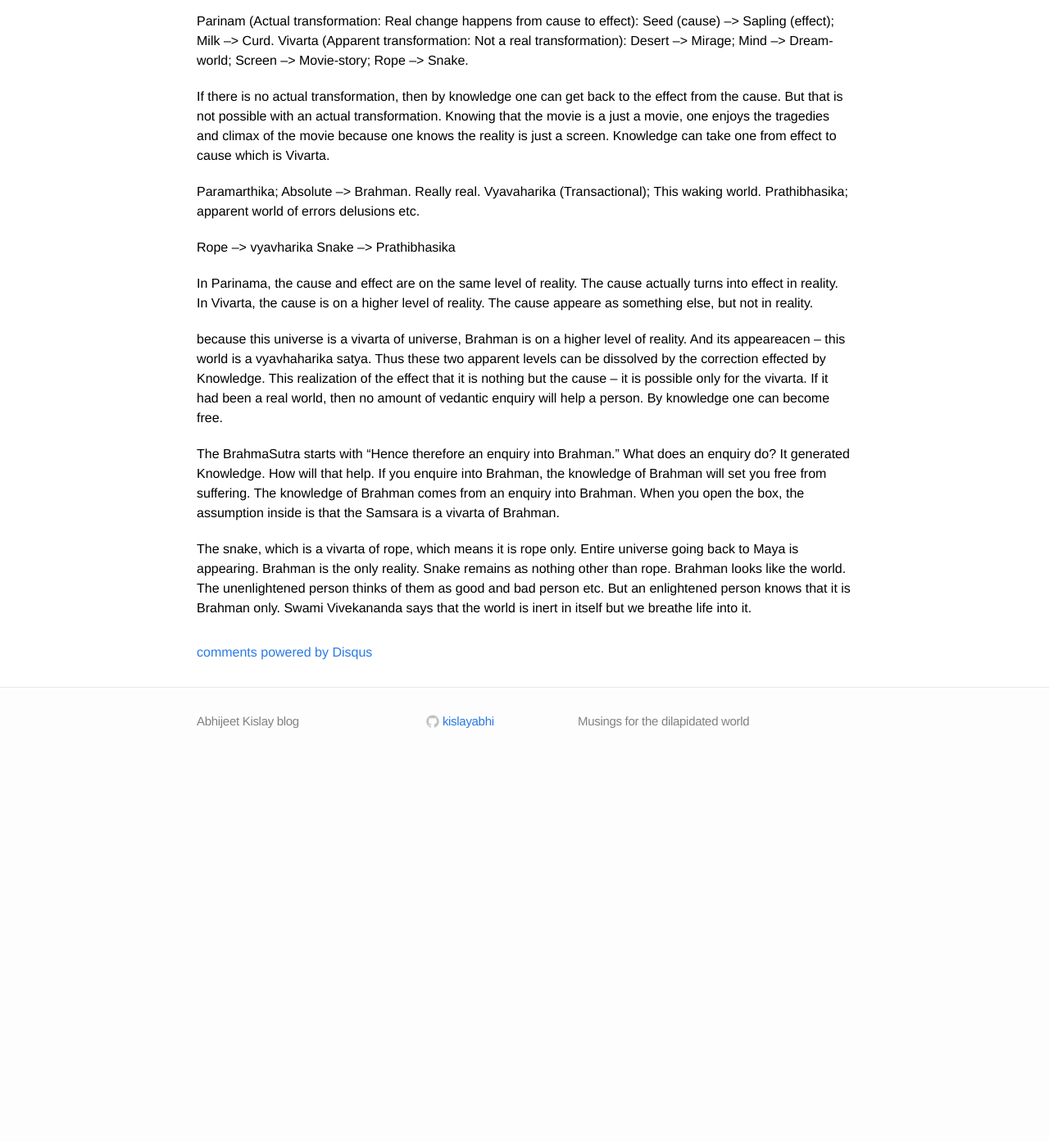
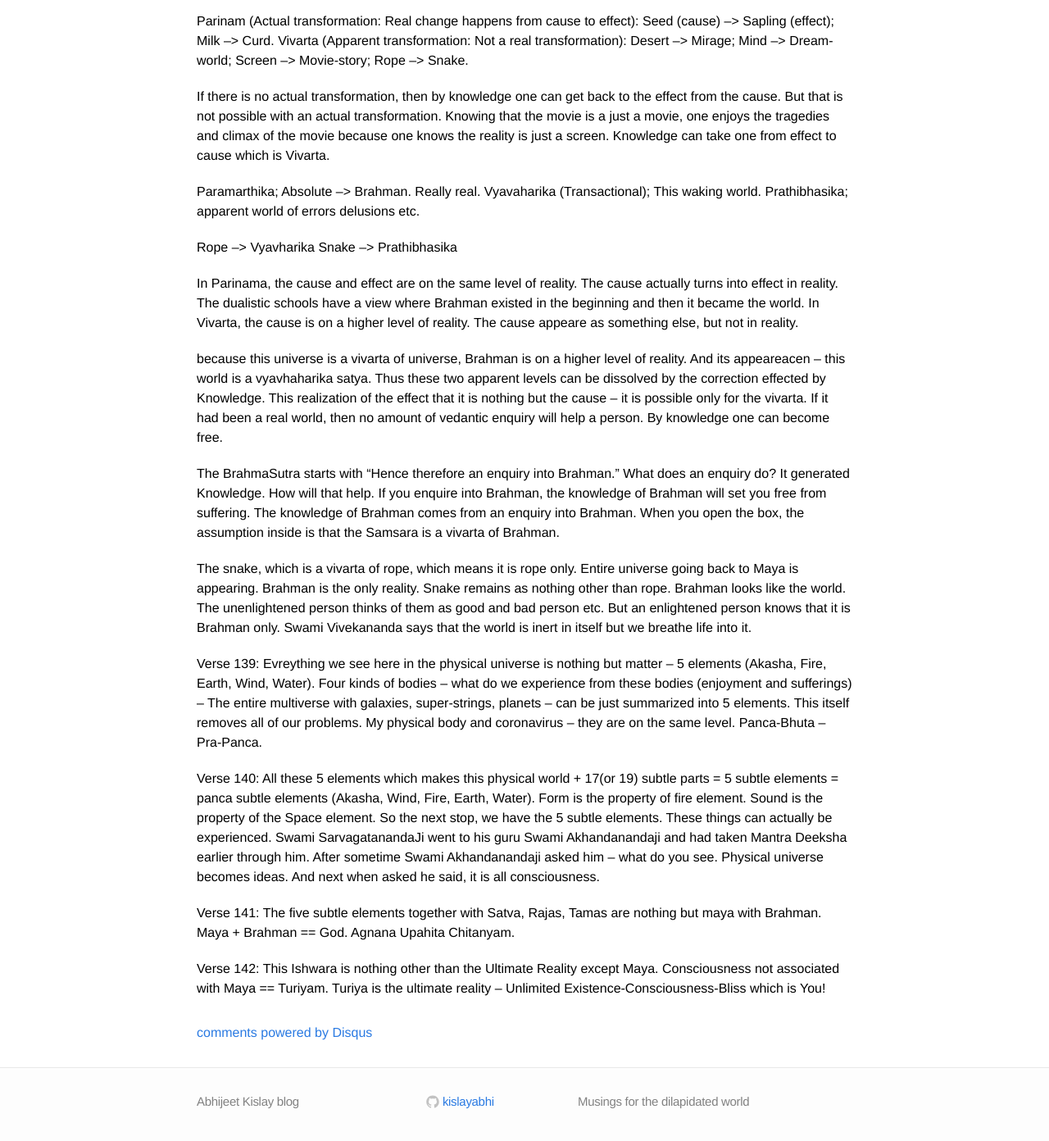
Before and after one commit to kislayabhi/kislayabhi.github.io, a Jekyll site: the page built from _posts/2021-3-3-Lecture-Summaries.md, in a window 1280 px wide and 1400 px high, scrolled down 491 px. Shown: the top 1392 px of the window at 82% size. Built offline with Jekyll 4.4.1, drawn with Linux system fonts in a browser that asks for light colours; comment, search, counter and statistics services are not loaded; before the commit the page ends 1427 px from its top, so only the background shows below that.

Commit message:
Update 2021-3-3-Lecture-Summaries.md

```diff
--- a/_posts/2021-3-3-Lecture-Summaries.md
+++ b/_posts/2021-3-3-Lecture-Summaries.md
@@ -25,15 +25,22 @@ Paramarthika; Absolute --> Brahman. Really real.
 Vyavaharika (Transactional); This waking world.
 Prathibhasika; apparent world of errors delusions etc.
 
-Rope --> vyavharika
+Rope --> Vyavharika
 Snake --> Prathibhasika
 
-In Parinama, the cause and effect are on the same level of reality. The cause actually turns into effect in reality.
+In Parinama, the cause and effect are on the same level of reality. The cause actually turns into effect in reality. The dualistic schools have a view where Brahman existed in the beginning and then it became the world.
 In Vivarta, the cause is on a higher level of reality. The cause appeare as something else, but not in reality.
 
 because this universe is a vivarta of universe, Brahman is on a higher level of reality. And its appeareacen -- this world is a vyavhaharika satya. Thus these two apparent levels can be dissolved by the correction effected by Knowledge. This realization of the effect that it is nothing but the cause -- it is possible only for the vivarta. If it had been a real world, then no amount of vedantic enquiry will help a person. By knowledge one can become free.
 
-
 The BrahmaSutra starts with "Hence therefore an enquiry into Brahman." What does an enquiry do? It generated Knowledge. How will that help. If you enquire into Brahman, the knowledge of Brahman will set you free from suffering. The knowledge of Brahman comes from an enquiry into Brahman. When you open the box, the assumption inside is that the Samsara is a vivarta of Brahman.
 
 The snake, which is a vivarta of rope, which means it is rope only. Entire universe going back to Maya is appearing. Brahman is the only reality. Snake remains as nothing other than rope. Brahman looks like the world. The unenlightened person thinks of them as good and bad person etc. But an enlightened person knows that it is Brahman only. Swami Vivekananda says that the world is inert in itself but we breathe life into it.
+
+Verse 139: Evreything we see here in the physical universe is nothing but matter -- 5 elements (Akasha, Fire, Earth, Wind, Water). Four kinds of bodies -- what do we experience from these bodies (enjoyment and sufferings) -- The entire multiverse with galaxies, super-strings, planets -- can be just summarized into 5 elements. This itself removes all of our problems. My physical body and coronavirus -- they are on the same level. Panca-Bhuta -- Pra-Panca.
+
+Verse 140: All these 5 elements which makes this physical world + 17(or 19) subtle parts = 5 subtle elements = panca subtle elements (Akasha, Wind, Fire, Earth, Water). Form is the property of fire element. Sound is the property of the Space element. So the next stop, we have the 5 subtle elements. These things can actually be experienced. Swami SarvagatanandaJi went to his guru Swami Akhandanandaji and had taken Mantra Deeksha earlier through him. After sometime Swami Akhandanandaji asked him -- what do you see.  Physical universe becomes ideas. And next when asked he said, it is all consciousness.
+
+Verse 141: The five subtle elements together with Satva, Rajas, Tamas are nothing but maya with Brahman. Maya + Brahman == God. Agnana Upahita Chitanyam.
+
+Verse 142: This Ishwara is nothing other than the Ultimate Reality except Maya. Consciousness not associated with Maya == Turiyam. Turiya is the ultimate reality -- Unlimited Existence-Consciousness-Bliss which is You!
```
